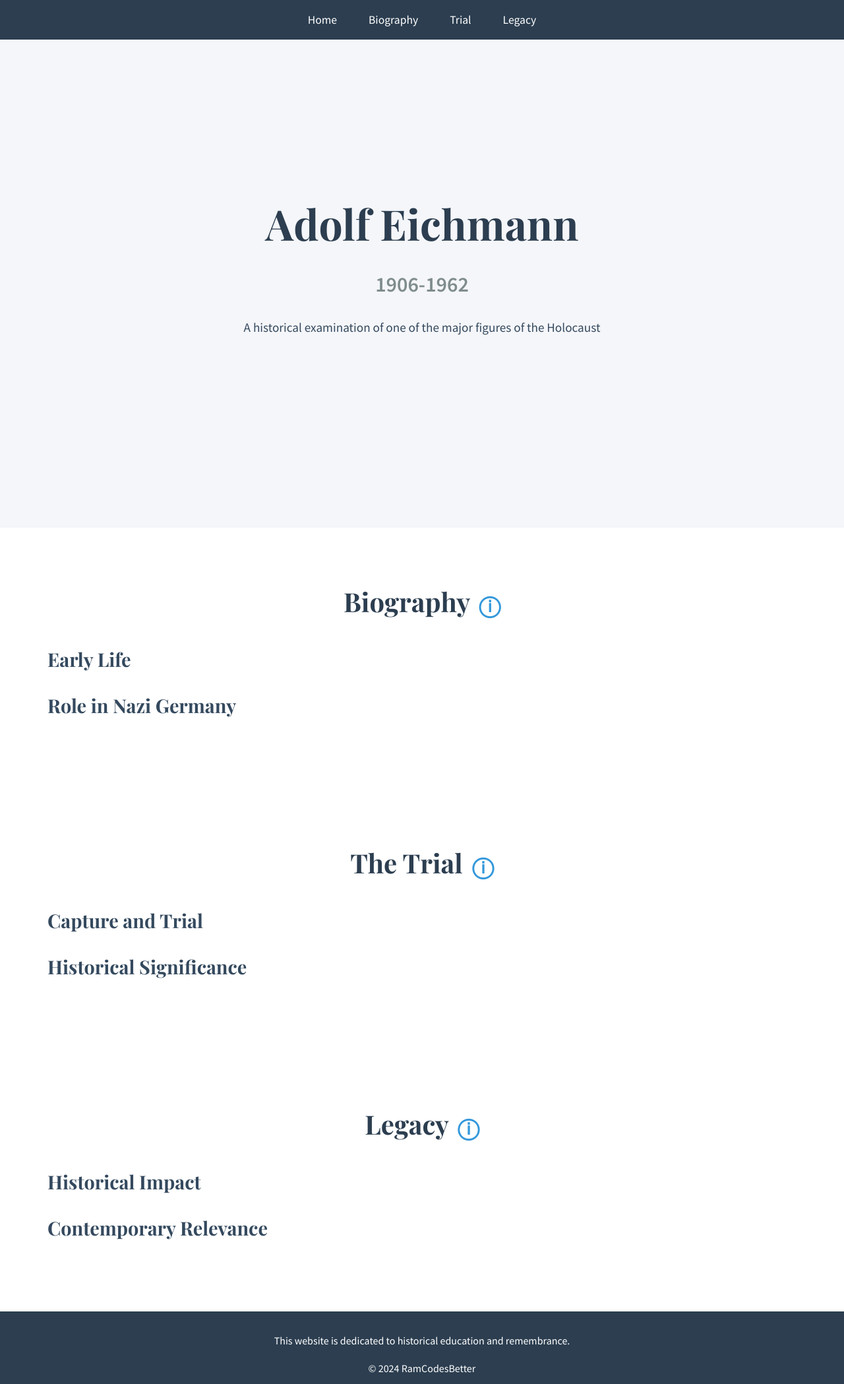
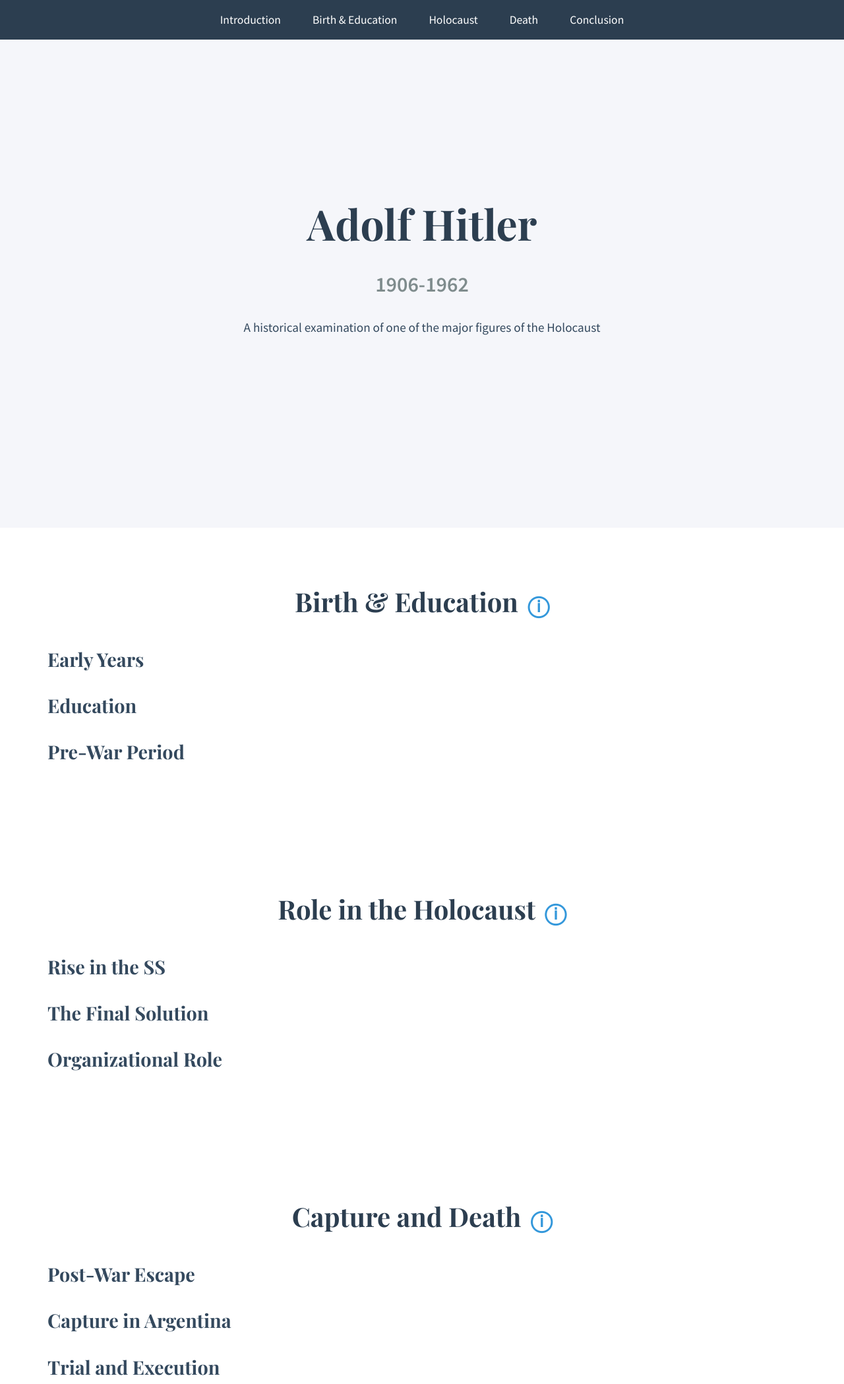
Before and after one commit to RamCodesBetter/adolf-eichmann-project, a plain HTML site: page index.html in a window 1280 px wide. Shown: the top 2098 px of the page at 66% size. Drawn offline with nearby package versions, Linux system fonts and the light colour scheme.

Commit message:
added <sections>

```diff
--- a/index.html
+++ b/index.html
@@ -12,58 +12,84 @@
         <nav>
             <div class="nav-container">
                 <ul>
-                    <li><a href="#home">Home</a></li>
-                    <li><a href="#biography">Biography</a></li>
-                    <li><a href="#trial">Trial</a></li>
-                    <li><a href="#legacy">Legacy</a></li>
+                    <li><a href="#intro">Introduction</a></li>
+                    <li><a href="#birth-education">Birth & Education</a></li>
+                    <li><a href="#holocaust">Holocaust</a></li>
+                    <li><a href="#death">Death</a></li>
+                    <li><a href="#conclusion">Conclusion</a></li>
                 </ul>
             </div>
         </nav>
     </header>
 
     <main>
-        <section id="home" class="hero">
+        <section id="intro" class="hero">
             <div class="hero-content">
-                <h1>Adolf Eichmann</h1>
+                <h1>Adolf Hitler</h1>
                 <h2>1906-1962</h2>
                 <p>A historical examination of one of the major figures of the Holocaust</p>
             </div>
         </section>
 
-        <section id="biography" class="content-section">
-            <h2>Biography <span class="info-icon" data-tooltip="Sequencing">ⓘ</span></h2>
+        <section id="birth-education" class="content-section">
+            <h2>Birth & Education <span class="info-icon" data-tooltip="Sequencing">ⓘ</span></h2>
             <div class="content-grid">
                 <div class="text-content">
-                    <h3>Early Life</h3>
+                    <h3>Early Years</h3>
                     <p></p>
 
-                    <h3>Role in Nazi Germany</h3>
+                    <h3>Education</h3>
+                    <p></p>
+
+                    <h3>Pre-War Period</h3>
                     <p></p>
                 </div>
             </div>
         </section>
 
-        <section id="trial" class="content-section">
-            <h2>The Trial <span class="info-icon" data-tooltip="Sequencing">ⓘ</span></h2>
+        <section id="holocaust" class="content-section">
+            <h2>Role in the Holocaust <span class="info-icon" data-tooltip="Sequencing">ⓘ</span></h2>
             <div class="content-grid">
                 <div class="text-content">
-                    <h3>Capture and Trial</h3>
+                    <h3>Rise in the SS</h3>
                     <p></p>
 
-                    <h3>Historical Significance</h3>
+                    <h3>The Final Solution</h3>
+                    <p></p>
+
+                    <h3>Organizational Role</h3>
                     <p></p>
                 </div>
             </div>
         </section>
 
-        <section id="legacy" class="content-section">
-            <h2>Legacy <span class="info-icon" data-tooltip="Cause and Effect">ⓘ</span></h2>
+        <section id="death" class="content-section">
+            <h2>Capture and Death <span class="info-icon" data-tooltip="Cause and Effect">ⓘ</span></h2>
             <div class="content-grid">
                 <div class="text-content">
-                    <h3>Historical Impact</h3>
+                    <h3>Post-War Escape</h3>
                     <p></p>
 
-                    <h3>Contemporary Relevance</h3>
+                    <h3>Capture in Argentina</h3>
+                    <p></p>
+
+                    <h3>Trial and Execution</h3>
+                    <p></p>
+                </div>
+            </div>
+        </section>
+
+        <section id="conclusion" class="content-section">
+            <h2>Conclusion <span class="info-icon" data-tooltip="Main Ideas and Details">ⓘ</span></h2>
+            <div class="content-grid">
+                <div class="text-content">
+                    <h3>Legal Precedent</h3>
+                    <p></p>
+
+                    <h3>Historical Significance</h3>
+                    <p></p>
+
+                    <h3>Modern Relevance</h3>
                     <p></p>
                 </div>
             </div>
```
